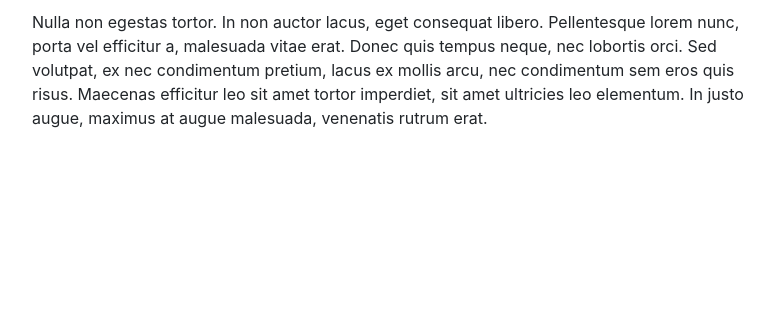
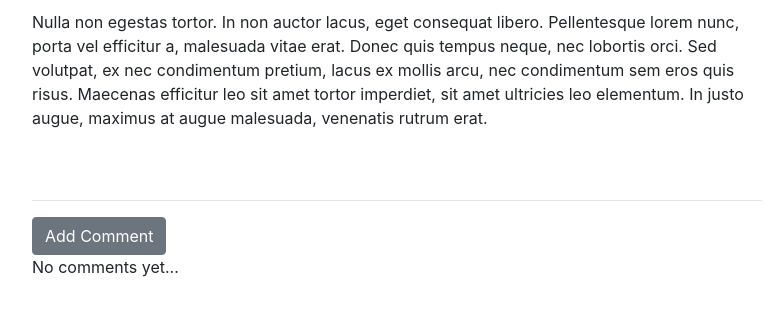
Before and after one commit to LLira09/clansite, a Django app: page /post/2/ in a window 1280 px wide. Shown: the part 374-690 px from the top of the page, without its empty margins (53-827 px from the left). Run offline with Django 3.2, Linux system fonts and the light colour scheme; data comes from the database, SQL or seed files in the repository; both versions use the stored data as it was after the commit; some libraries are stand-ins or nearby versions.

Commit message:
added feature to add comments to post

```diff
--- a/blog/admin.py
+++ b/blog/admin.py
@@ -1,5 +1,6 @@
 from django.contrib import admin
-from .models import Post
+from .models import Post, Comment
 
 # Register your models here.
 admin.site.register(Post)
+admin.site.register(Comment)
--- a/blog/static/css/blog.css
+++ b/blog/static/css/blog.css
@@ -49,3 +49,7 @@ Colors
   font-size: 26pt;
   margin-right: 20px;
 }
+
+.comment {
+  margin: 20px 0 20px 20px;
+}
--- a/blog/templates/blog/post_detail.html
+++ b/blog/templates/blog/post_detail.html
@@ -20,4 +20,17 @@
       <h2>{{ post.title }}</h2>
       <p>{{ post.text | linebreaksbr }}</p>
   </div>
+  <hr>
+  <a href="{% url 'add_comment_to_post' pk=post.pk %}" class="btn btn-secondary">Add Comment</a>
+  {% for comment in post.comments.all %}
+    <div class="comment">
+      <div class="date">
+        {{ comment.created_date }}
+      </div>
+      <strong>{{ comment.author }}</strong>
+      <p>{{ comment.text }}</p>
+    </div>
+  {% empty %}
+    <p>No comments yet...</p>
+  {% endfor %}
 {% endblock%}
--- a/blog/urls.py
+++ b/blog/urls.py
@@ -8,5 +8,6 @@ urlpatterns = [
     path('post/<int:pk>/edit/', views.post_edit, name='post_edit'),
     path('drafts/', views.post_draft_list, name="post_draft_list"),
     path('post/<int:pk>/publish', views.post_publish, name='post_publish'),
+    path('post/<int:pk>/comment', views.add_comment_to_post, name='add_comment_to_post'),
 
 ]
--- a/blog/views.py
+++ b/blog/views.py
@@ -2,7 +2,7 @@ from django.contrib.auth.decorators import login_required
 from django.shortcuts import render, get_object_or_404, redirect
 from django.utils import timezone
 
-from.forms import PostForm
+from.forms import PostForm, CommentForm
 from .models import Post
 
 # Create your views here.
@@ -57,3 +57,17 @@ def post_publish(request, pk):
     post = get_object_or_404(Post, pk=pk)
     post.publish()
     return redirect('post_detail', pk=pk)
+
+def add_comment_to_post(request, pk):
+    post = get_object_or_404(Post, pk=pk)
+    if request.method == 'POST':
+        form = CommentForm(request.POST)
+        if form.is_valid():
+            comment = form.save(commit=False)
+            comment.author = request.user
+            comment.post = post
+            comment.save()
+            return redirect('post_detail', pk=post.pk)
+    else:
+        form = CommentForm()
+    return render(request, 'blog/add_comment_to_post.html', {'form':form})
```
Also changed, not shown: blog/forms.py (+7 -1 lines), blog/templates/blog/add_comment_to_post.html (added, +12 -0 lines), db.sqlite3.
